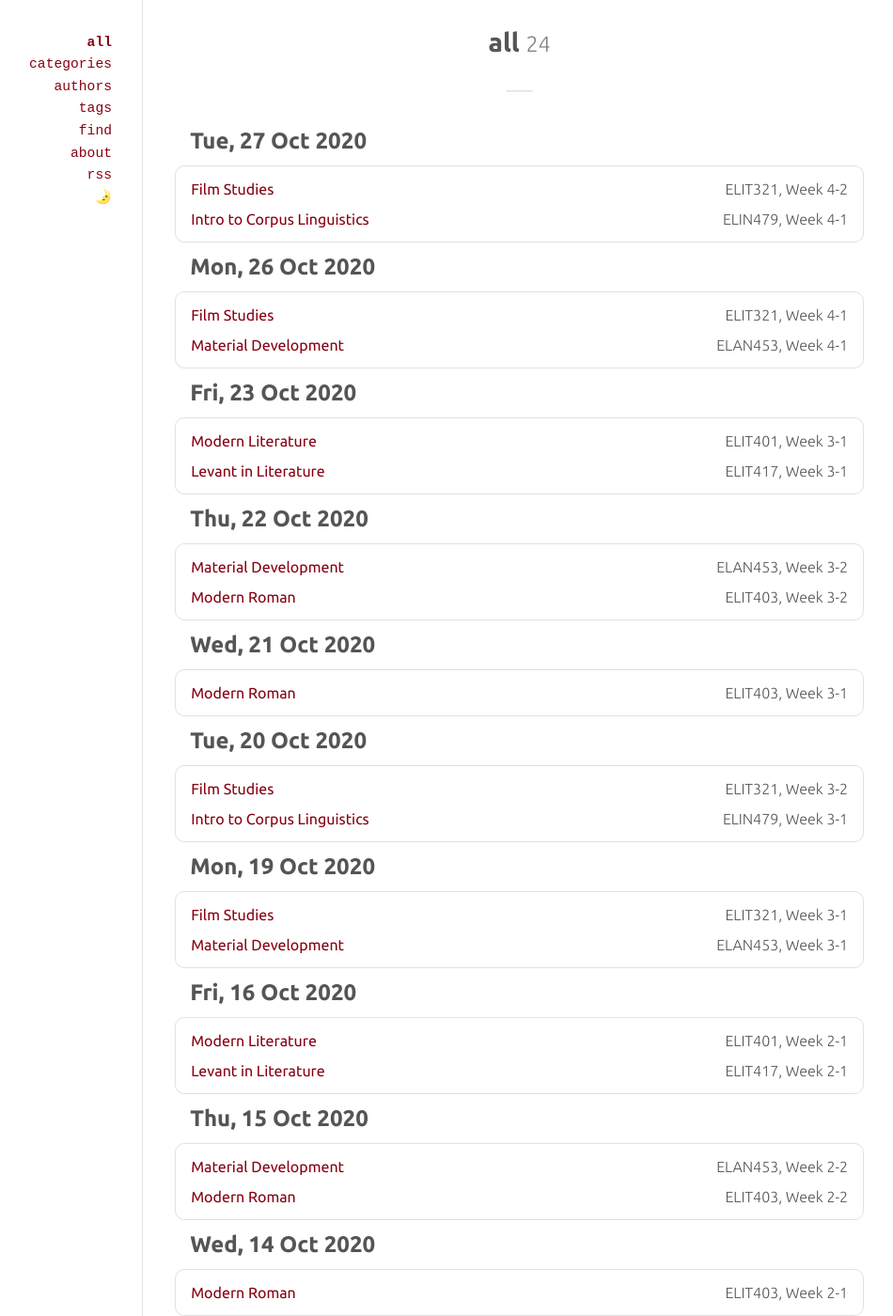
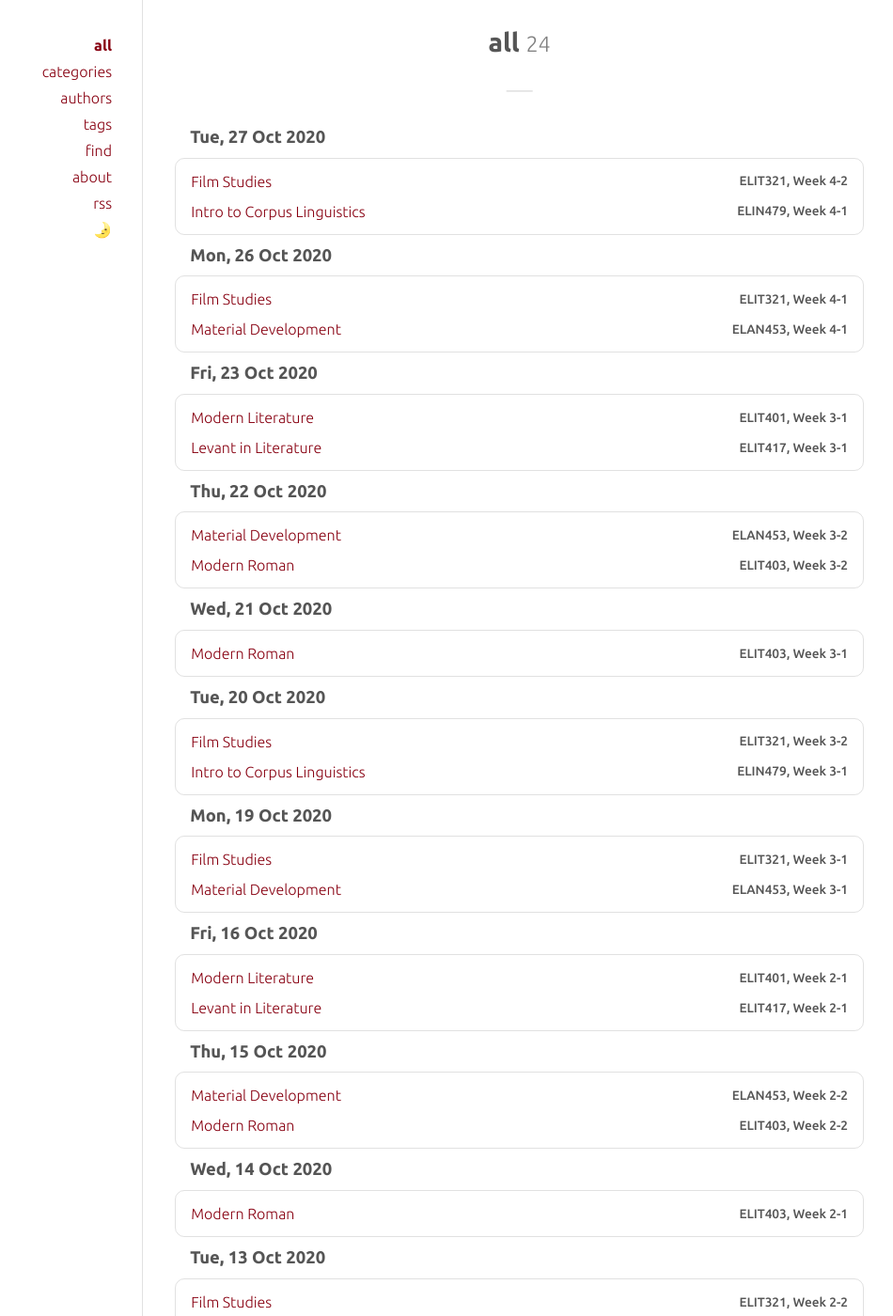
Before and after one commit to velitasali/notes, a Jekyll site: the page built from index.html, in a window 1280 px wide and 1400 px high. Shown: the whole window at 94% size, without its empty margins (185-1135 px from the left). Built offline with Jekyll 4.4.1, drawn with Linux system fonts in a browser that asks for light colours.

Commit message:
Group posts by date in authors section & use sans-serif in nav

```diff
--- a/_includes/list_post.html
+++ b/_includes/list_post.html
@@ -1,3 +1,11 @@
 {% assign show_date = include.show_date | default: 1 %}
+{% assign group_by_date = include.group_by_date | default: 0 %}
 {% assign categories = post.categories | where_exp:"item", "item != include.category" %}
-<li><a href="{{ post.url | relative_url }}" style="font-weight: 400;">{{ post.title }}</a> <span>{% for category in categories %}{{ category }}{% unless forloop.last %}, {% endunless %}{% endfor %}{% if show_date == 1 %}<time datetime="{{ post.date | date_to_xmlschema }}">{{ post.date | date_to_string }}</time>{% endif %}</span></li>
+{% if group_by_date == 1 %}
+    {% capture day %}{{ post.date | date: '%m%d%Y' }}{% endcapture %}
+    {% capture nday %}{{ post.next.date | date: '%m%d%Y' }}{% endcapture %}
+    {% if day != nday %}
+<li><h4 class="semantic-h-font-size no-spacing">{{ post.date | date: "%e %b %Y" }}</h2></li>
+    {% endif %}
+{% endif %}
+<li><a href="{{ post.url | relative_url }}">{{ post.title }}</a> <span>{% for category in categories %}{{ category }}{% unless forloop.last %}, {% endunless %}{% endfor %}{% if show_date == 1 %}<time datetime="{{ post.date | date_to_xmlschema }}">{{ post.date | date_to_string }}</time>{% endif %}</span></li>
--- a/_sass/_main.scss
+++ b/_sass/_main.scss
@@ -253,8 +253,6 @@
 			border-right: 1px solid $unopinionated_color;
 			position: fixed;
 			width: 11rem;
-			font-family: 'Cascadia Code', monospace;
-			font-size: 11pt;
 			font-weight: 350;
 			top: 0;
 			bottom: 0;
@@ -278,7 +276,7 @@
 
 			li {
 				text-align: right;
-				margin: .1rem 2rem .1rem 0;
+				margin: .25rem 2rem .25rem 0;
 				padding: 0;
 			}
 
@@ -437,6 +435,8 @@
 .posts li time {
 	padding-left: .7rem;
 	white-space: nowrap;
+	font-size: .85rem;
+	font-weight: 500;
 	font-variant-numeric: tabular-nums;
 }
 
@@ -475,6 +475,15 @@
 
 ul.navigation-compact li:hover {
 	letter-spacing: .2rem;
+}
+
+.semantic-h-font-size {
+	font-size: 1.15rem !important;
+}
+
+.no-spacing {
+	margin: 0;
+	padding: 0;
 }
 
 @media screen and (max-width: 60rem) {
--- a/index.html
+++ b/index.html
@@ -9,7 +9,7 @@
     {% capture nday %}{{ post.next.date | date: '%m%d%Y' }}{% endcapture %}
     {% if day != nday %}
     {% unless forloop.first %}</ul> {% endunless %}
-    <h2 class="section-title">{{ post.date | date: "%a, %e %b %Y" }}</h2>
+    <h2 class="section-title semantic-h-font-size">{{ post.date | date: "%a, %e %b %Y" }}</h2>
     <ul class="posts">
     {% endif %}
         {% include list_post.html show_date = 0 %}
```
Also changed, not shown: _pages/authors.html (+4 -4 lines).
